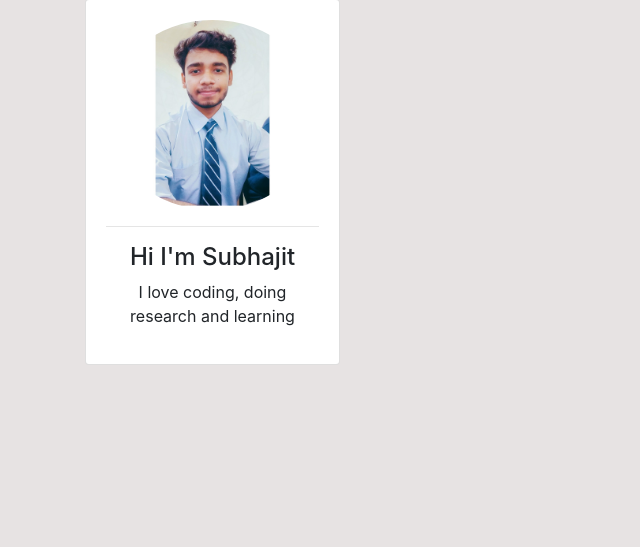
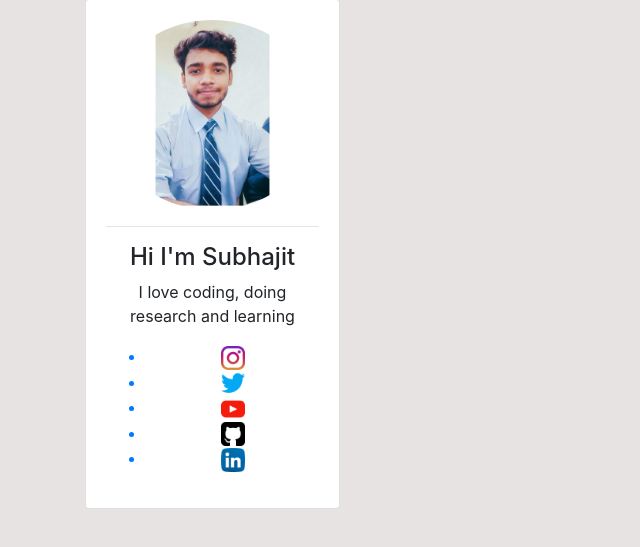
Before and after one commit to ironsubhajit/my_portfolio_site, a Django app: page / in a window 1280 px wide. Shown: the part 25-572 px from the top of the page, without its empty margins (0-640 px from the left). Run offline with Django 3.2, Linux system fonts and the light colour scheme; some libraries are stand-ins or nearby versions.

Commit message:
Include Social Site Links

```diff
--- a/my_portfolio/base/templates/base/index.html
+++ b/my_portfolio/base/templates/base/index.html
@@ -10,8 +10,59 @@
         <hr>
         <h4>Hi I'm Subhajit</h4>
         <p>I love coding, doing research and learning</p>
+        <ul class="social-links">
+          <a href="https://www.instagram.com/ironsubhajit/">
+            <li>
+              <img
+                src="{% static 'base/icons/instagram-color.png' %}"
+                alt="insta-logo"
+                style="width: 24px"
+              />
+            </li>
+          </a>
+          <a href="https://twitter.com/ironsubhajit">
+            <li>
+              <img
+                src="{% static 'base/icons/twitter.png' %}"
+                alt="twiter-logo"
+                style="width: 24px"
+              />
+            </li>
+          </a>
+          <a
+            href="https://www.youtube.com/channel/UCGJYGiMDjWPCprI7Hs2WAuQ"
+          >
+            <li>
+              <img
+                src="{% static 'base/icons/youtube.png' %}"
+                alt="YT-logo"
+                style="width: 24px"
+              />
+            </li>
+          </a>
+          <a href="https://github.com/ironsubhajit">
+            <li>
+              <img
+                src="{% static 'base/icons/github-black.png' %}"
+                alt="github-logo"
+                style="width: 24px"
+              />
+            </li>
+          </a>
+          <a href="https://www.linkedin.com/in/ironsubhajit/">
+            <li>
+              <img
+                src="{% static 'base/icons/linkedin.png' %}"
+                alt="linkedin-logo"
+                style="width: 24px"
+              />
+            </li>
+          </a>
+        </ul>
       </div>
     </div>
+
+
 
 
   </div>
```
